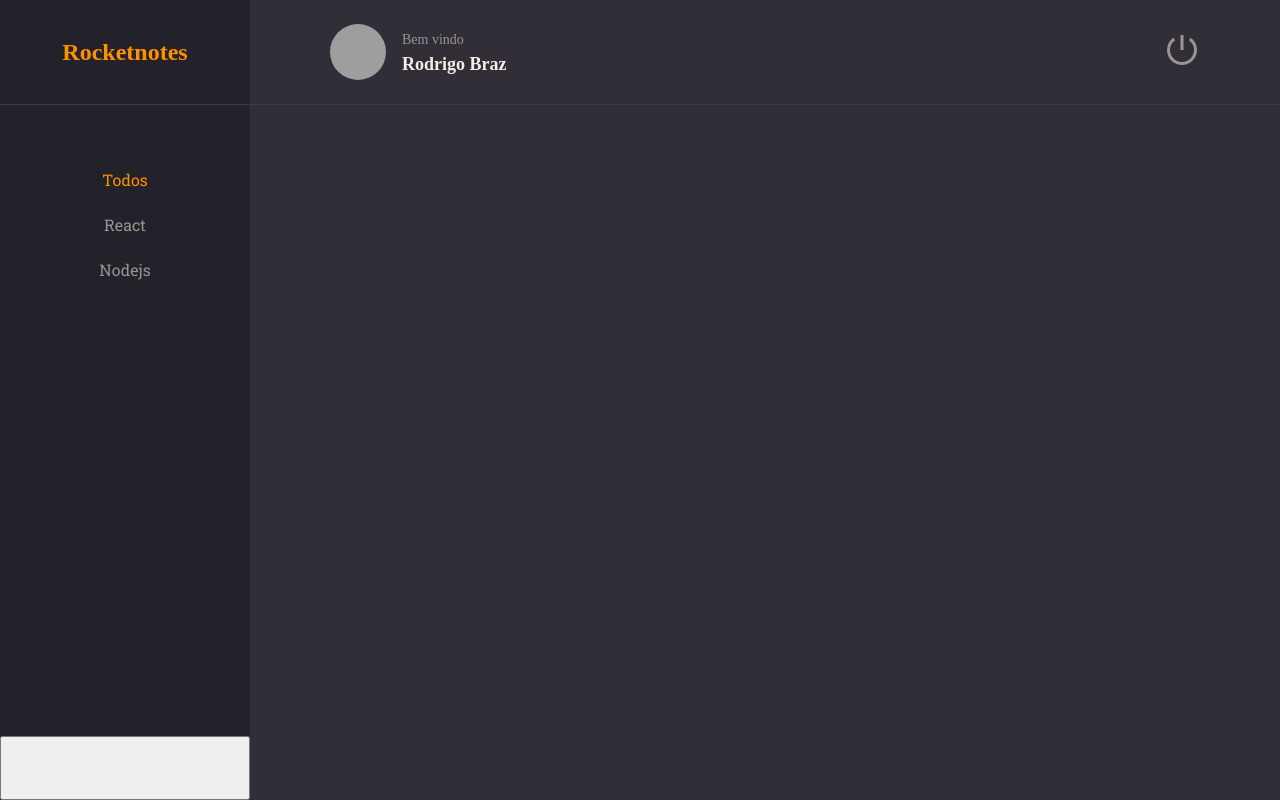
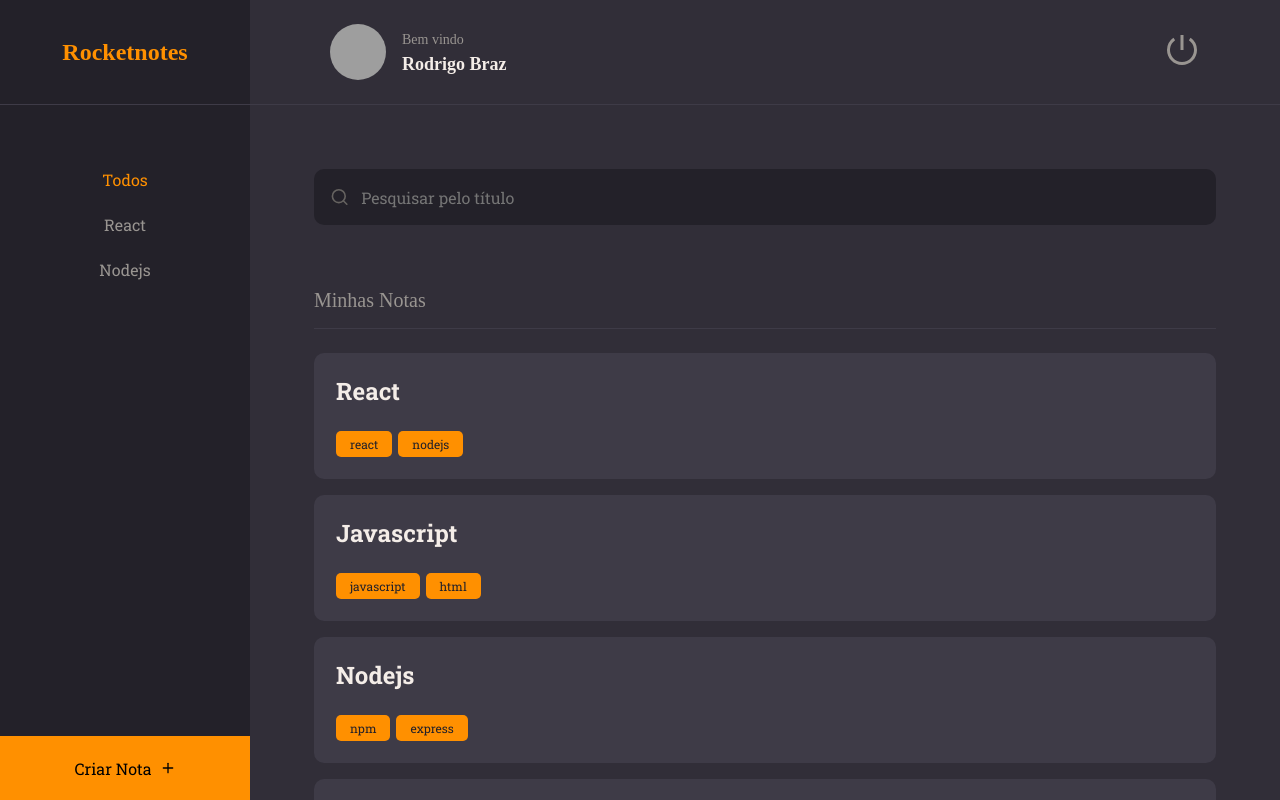
Before and after one commit to DigoB/Rocketnotes, a React (Vite) app in the folder rocketnotes/: page / in a window 1280 px wide. Built offline with nearby package versions, Linux system fonts and the light colour scheme; grey boxes are pictures that could not be loaded.

Commit message:
Components for notes, inputs and home finished

```diff
--- /dev/null
+++ b/rocketnotes/src/components/input/index.jsx
@@ -0,0 +1,11 @@
+import { Container } from "./styles";
+
+export function Input({icon: Icon, ...rest}) {
+
+    return (
+        <Container>
+            {Icon && <Icon size={20}/>}
+            <input {...rest} />
+        </Container>
+    )
+}
--- /dev/null
+++ b/rocketnotes/src/components/input/styles.js
@@ -0,0 +1,32 @@
+import styled from "styled-components";
+
+export const Container = styled.div`
+    width: 100%;
+
+    display: flex;
+    align-items: center;
+
+    background-color: ${({ theme }) => theme.COLORS.BACKGROUND_900};
+    color: ${({ theme }) => theme.COLORS.GRAY_300};
+
+    margin-bottom: 8px;
+    border-radius: 10px;
+
+    > input {
+        height: 56px;
+        width: 100%;
+
+        padding: 12px;
+        color: ${({ theme }) => theme.COLORS.WHITE};
+        background-color: transparent;
+        border: none;
+
+        &placeholder {
+            color: ${({ theme }) => theme.COLORS.GRAY_300};
+        }
+    }
+
+    > svg {
+            margin-left: 16px;
+        }
+`
--- /dev/null
+++ b/rocketnotes/src/components/note/index.jsx
@@ -0,0 +1,20 @@
+import { Container } from './styles';
+import { Tag } from '../tag'
+
+export function Note({ data, ...rest }) {
+
+    return (
+        <Container {...rest}>
+            <h1>{data.title}</h1>
+
+            {
+                data.tags &&
+                <footer>
+                    {
+                        data.tags.map(tag => <Tag key={tag.name} title={tag.name} />)
+                    }
+                </footer>
+            }
+        </Container>
+    )
+}
--- /dev/null
+++ b/rocketnotes/src/components/note/styles.js
@@ -0,0 +1,27 @@
+import styled from "styled-components";
+
+export const Container = styled.button`
+    width: 100%;
+
+    background-color: ${({ theme }) => theme.COLORS.BACKGROUND_700};
+
+    border: none;
+    border-radius: 10px;
+
+    padding: 22px;
+    margin-bottom: 16px;
+
+    > h1 {
+        flex: 1;
+        text-align: left;
+        font-weight: 700;
+        font-size: 24px;
+        color: ${({ theme }) => theme.COLORS.WHITE};
+    }
+
+    > footer {
+        width: 100%;
+        display: flex;
+        margin-top: 24px;
+    }
+`
--- a/rocketnotes/src/components/tag/index.jsx
+++ b/rocketnotes/src/components/tag/index.jsx
@@ -1,9 +1,9 @@
 import { Container } from "./styles";
 
-export function Tag({ title }) {
+export function Tag({ title, ...rest }) {
 
     return (
-        <Container>
+        <Container {...rest}>
             {title}
         </Container>
     )
--- a/rocketnotes/src/pages/details/styles.js
+++ b/rocketnotes/src/pages/details/styles.js
@@ -13,7 +13,7 @@
 
     > main {
         grid-area: content;
-        overflow-y: scroll;
+        overflow-y: auto;
         padding: 64px 0;
     }
 `
--- a/rocketnotes/src/pages/home/index.jsx
+++ b/rocketnotes/src/pages/home/index.jsx
@@ -1,6 +1,10 @@
 import { Container, Brand, Menu, Search, Content, NewNote } from "./styles";
 import { Header } from '../../components/header'
 import { ButtonText } from '../../components/buttonText'
+import { Input } from "../../components/input";
+import { Section } from "../../components/section";
+import { Note } from "../../components/note";
+import { FiPlus, FiSearch } from 'react-icons/fi'
 
 export function Home() {
 
@@ -19,14 +23,61 @@
             </Menu>
 
             <Search>
+                <Input placeholder="Pesquisar pelo título" icon={FiSearch}/>
 
             </Search>
 
             <Content>
+                <Section title="Minhas Notas">
+
+                    <Note data={{
+                        title: 'React',
+                         tags: [
+                            {id: '1', name: 'react'},
+                            {id: '2', name: 'nodejs'}
+                        ]
+                        }}
+                    />
+                    <Note data={{
+                        title: 'Javascript',
+                         tags: [
+                            {id: '3', name: 'javascript'},
+                            {id: '4', name: 'html'}
+                        ]
+                        }}
+                    />
+                    <Note data={{
+                        title: 'Nodejs',
+                         tags: [
+                            {id: '5', name: 'npm'},
+                            {id: '6', name: 'express'}
+                        ]
+                        }}
+                    />
+                    <Note data={{
+                        title: 'Web Develop',
+                         tags: [
+                            {id: '7', name: 'spa'},
+                            {id: '8', name: 'mobile-first'}
+                        ]
+                        }}
+                    />
+                    <Note data={{
+                        title: 'Front',
+                         tags: [
+                            {id: '1', name: 'html5'},
+                            {id: '2', name: 'css3'}
+                        ]
+                        }}
+                    />
+
+                </Section>
 
             </Content>
 
             <NewNote>
+                Criar Nota
+                <FiPlus />
 
             </NewNote>
 
--- a/rocketnotes/src/pages/home/styles.js
+++ b/rocketnotes/src/pages/home/styles.js
@@ -54,12 +54,28 @@
 export const Search = styled.div`
     grid-area: search;
 
+    padding: 64px 64px 0;
+
 `
 export const Content = styled.div`
     grid-area: content;
+
+    padding: 0 64px;
+    overflow-y: auto;
 
 `
 export const NewNote = styled.button`
     grid-area: newnote;
 
+    background-color: ${({ theme }) => theme.COLORS.ORANGE};
+
+    border: none;
+    display: flex;
+    align-items: center;
+    justify-content: center;
+
+    > svg {
+        margin-left: 8px;
+    }
+
 `
```
Also changed, not shown: rocketnotes/src/pages/signIn/index.jsx (added), rocketnotes/src/pages/signIn/styles.js (added).
